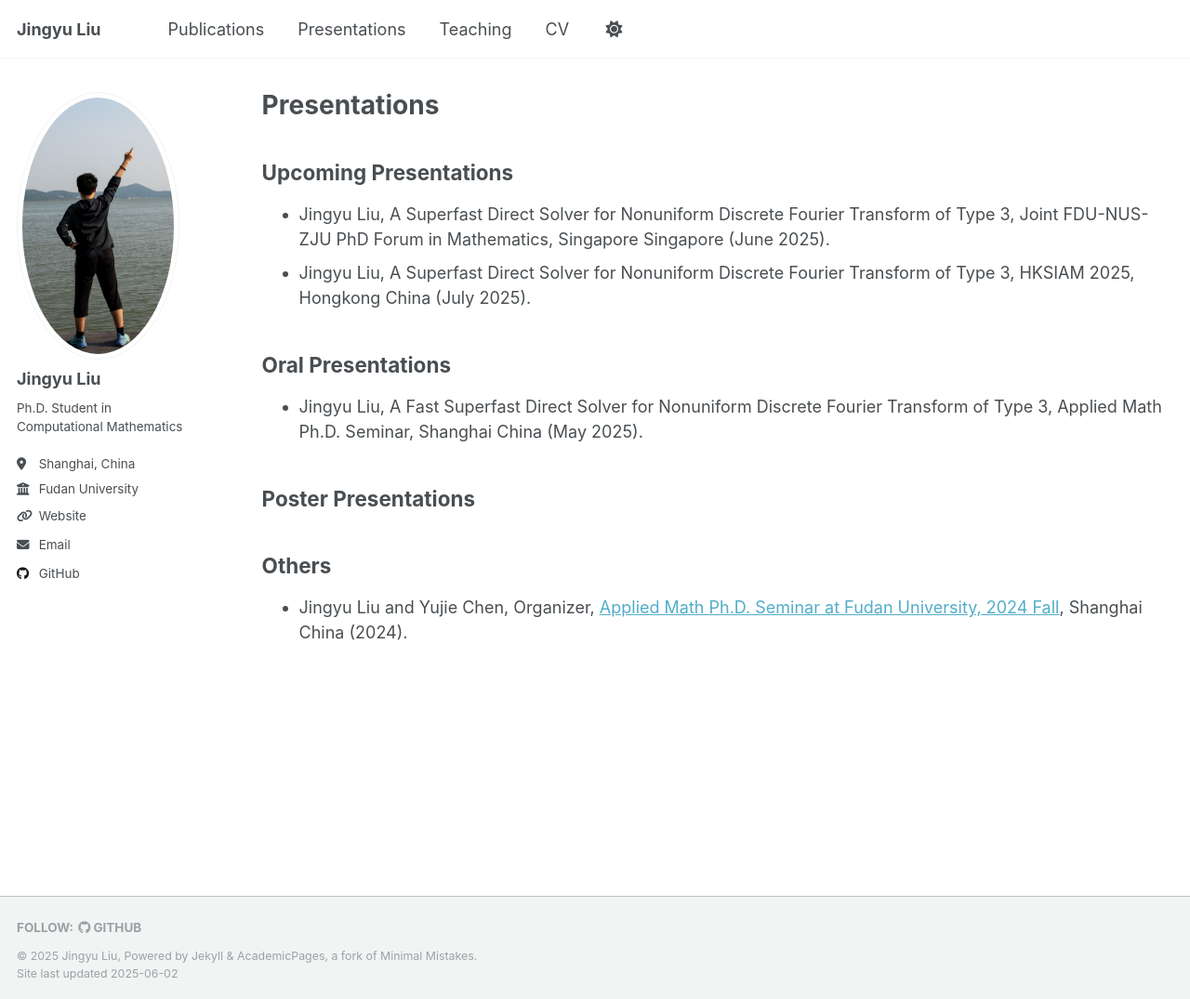
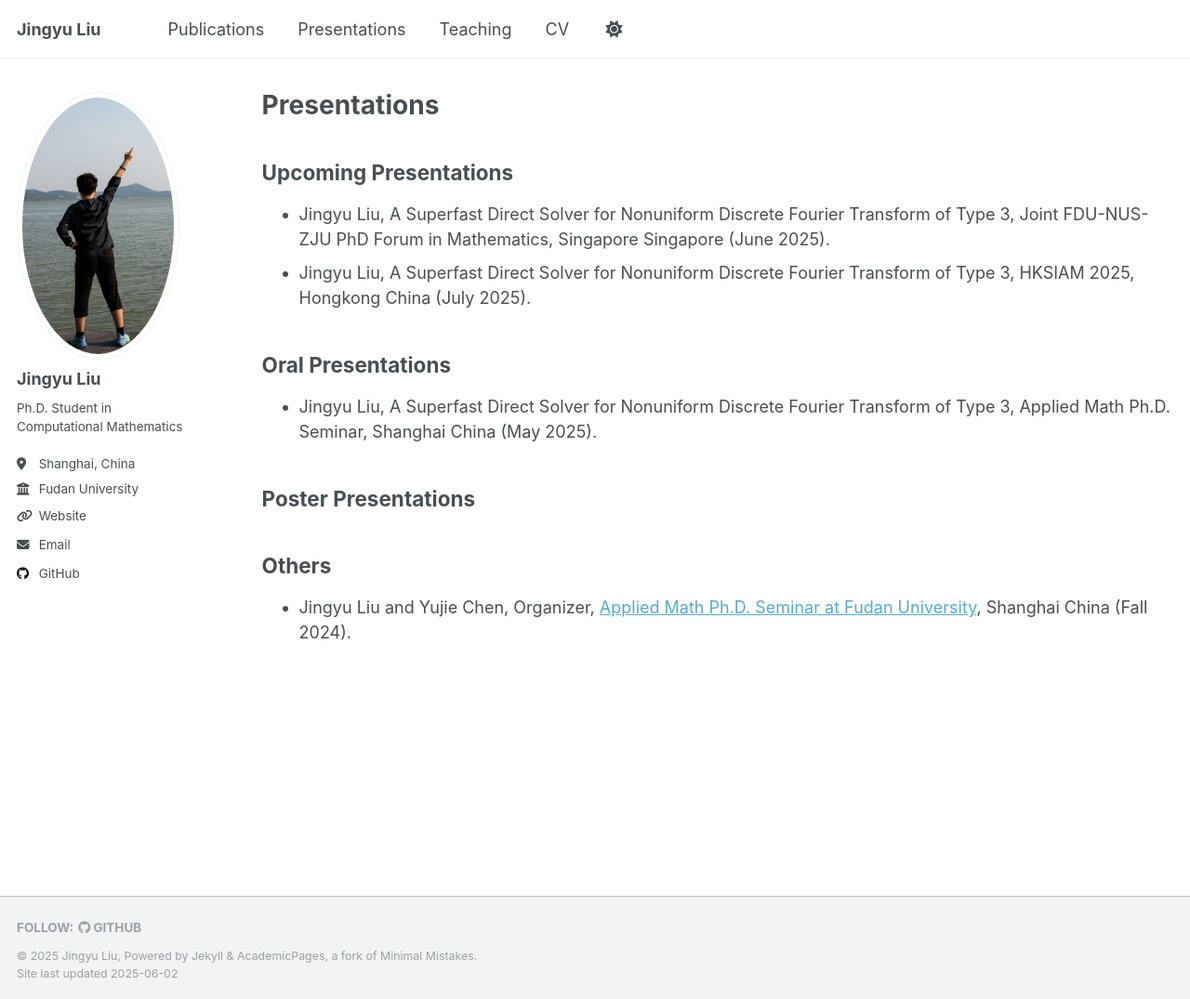
Before and after one commit to JingyuLiuMath/JingyuLiuMath.github.io, a Jekyll site: the page built from _pages/presentations.md, in a window 1280 px wide and 1075 px high. Shown: the whole window at 93% size. Built offline with Jekyll 4.4.1, drawn with Linux system fonts in a browser that asks for light colours.

Commit message:
update pre 20250530

```diff
--- a/_pages/presentations.md
+++ b/_pages/presentations.md
@@ -14,10 +14,10 @@ author_profile: true
 
 ## Oral Presentations
 
-- Jingyu Liu, A Fast Superfast Direct Solver for Nonuniform Discrete Fourier Transform of Type 3, Applied Math Ph.D. Seminar, Shanghai China (May 2025).
+- Jingyu Liu, A Superfast Direct Solver for Nonuniform Discrete Fourier Transform of Type 3, Applied Math Ph.D. Seminar, Shanghai China (May 2025).
 
 ## Poster Presentations
 
 ## Others
 
-- Jingyu Liu and Yujie Chen, Organizer, [Applied Math Ph.D. Seminar at Fudan University, 2024 Fall](https://amphds.yingzhouli.com/2024Fall.html), Shanghai China (2024).
+- Jingyu Liu and Yujie Chen, Organizer, [Applied Math Ph.D. Seminar at Fudan University](https://amphds.yingzhouli.com/2024Fall.html), Shanghai China (Fall 2024).
```
